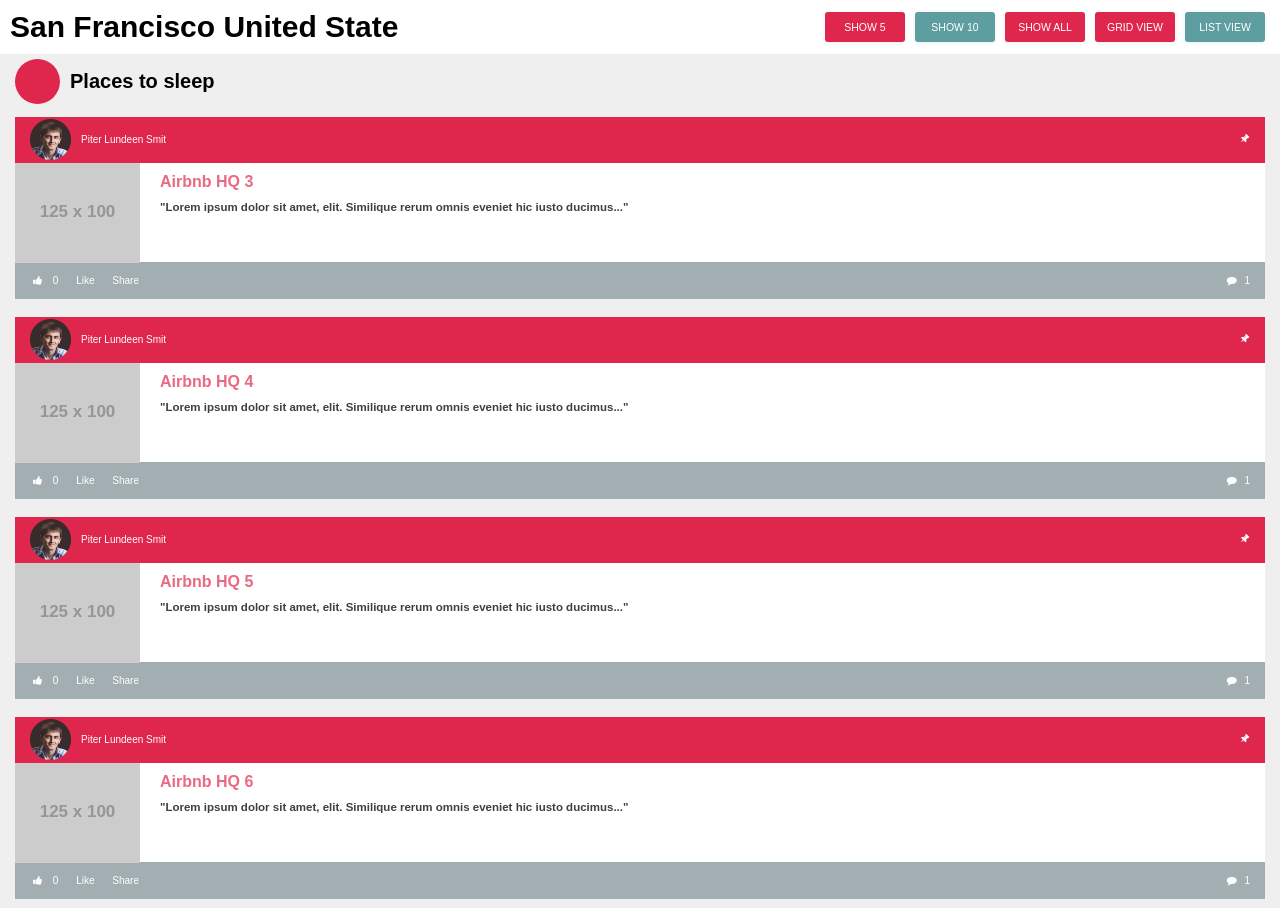
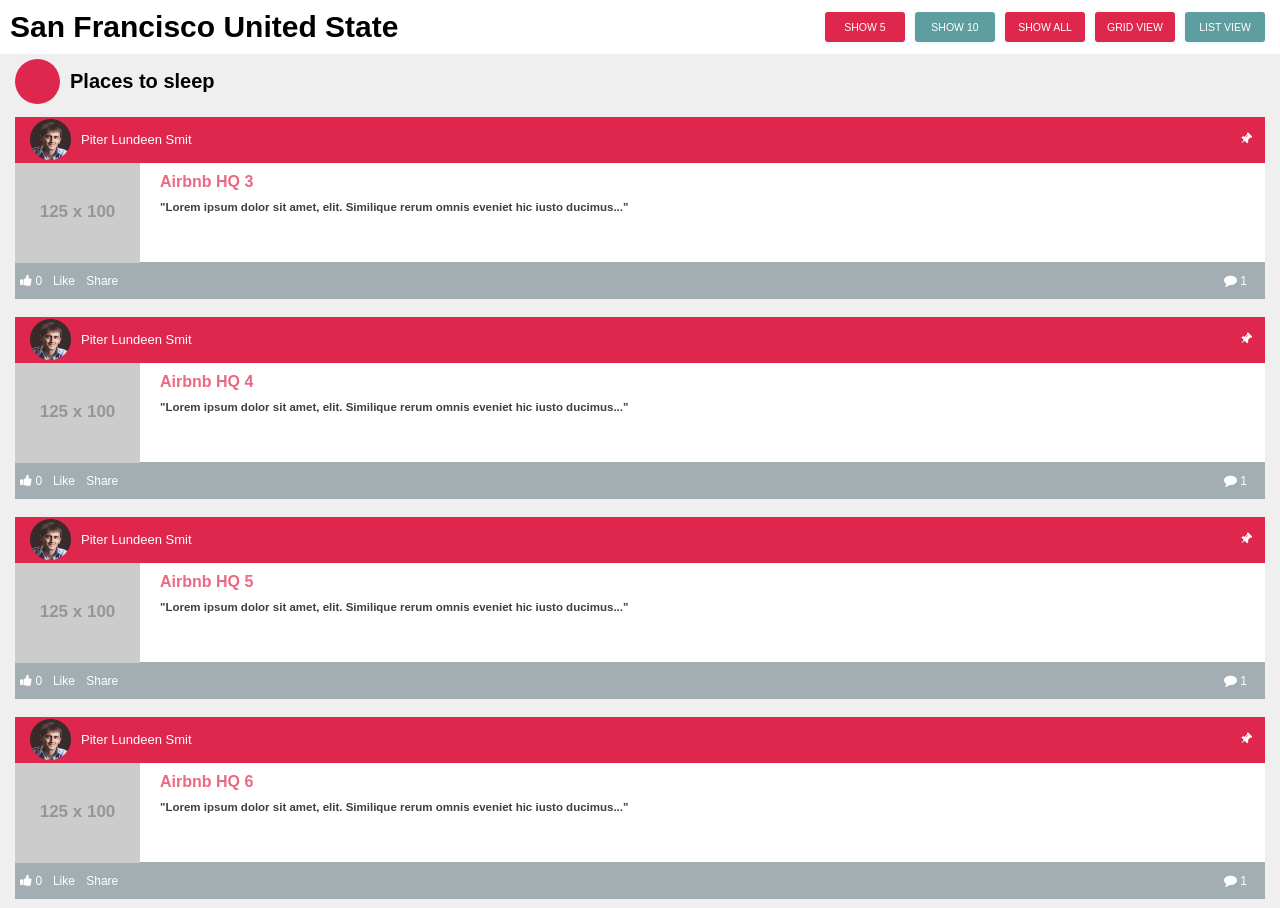
Before and after one commit to IgorCherner/Project-Sanches, a plain HTML site: page index.html in a window 1280 px wide. Shown: the top 908 px of the page. Drawn offline with Linux system fonts and the light colour scheme; placeholder pictures from the web are drawn by us.

Commit message:
Add files via upload

```diff
--- a/css/style.css
+++ b/css/style.css
@@ -103,7 +103,7 @@
 }
 
 #list:checked ~ .wrap .item .header-side-left {width: 48%;}
-#list:checked ~ .wrap .item p.title-header {width: 17%;}
+#list:checked ~ .wrap .item p.title-header {width: 22%;}
 
 #list:checked ~ .wrap .item .content {
 	display: flex;
@@ -226,14 +226,12 @@
 	float: left;
 	line-height: 41px;
 	padding-left: 10px;
+	font-size: 1.3rem;
 	color: #fff;
 	text-overflow: ellipsis;
 	overflow: hidden;
 	width: 40%;
 	white-space: nowrap;
-}
-.header-side-right {
-	/*padding: 1px 15px;*/
 }
 .fa-thumb-tack {
 	width: 26px;
@@ -268,26 +266,29 @@
 	height: 20%;
 	background-color: #A2AEB1;
 }
+.footer-side-left {
+	padding-left: 5px;
+}
+.footer-side-right {
+	padding-right: 10px;
+}
 .footer-menu {
 	list-style: none;
-	line-height: 48px;
 }
 li {
 	display: inline;
-	line-height: 40px;
-	padding-right: 5px;
+	font-size: 1.2rem;
+	padding-right: 8px;
+}
+li:nth-child(1) {
+	padding-right: 0px;
 }
 .footer-menu li a.link {
 	color: #fff;
-	padding-right: 10px;
 }
 .fa {
+	font-size: 1.3rem;
 	color: #fff;
-}
-.fa-thumbs-up {
-	width: 30px;
-	height: 30px;
-	padding-left: 18px;
 }
 /*----------------@media--------------------*/
 @media screen and (max-width: 1024px) {
```
